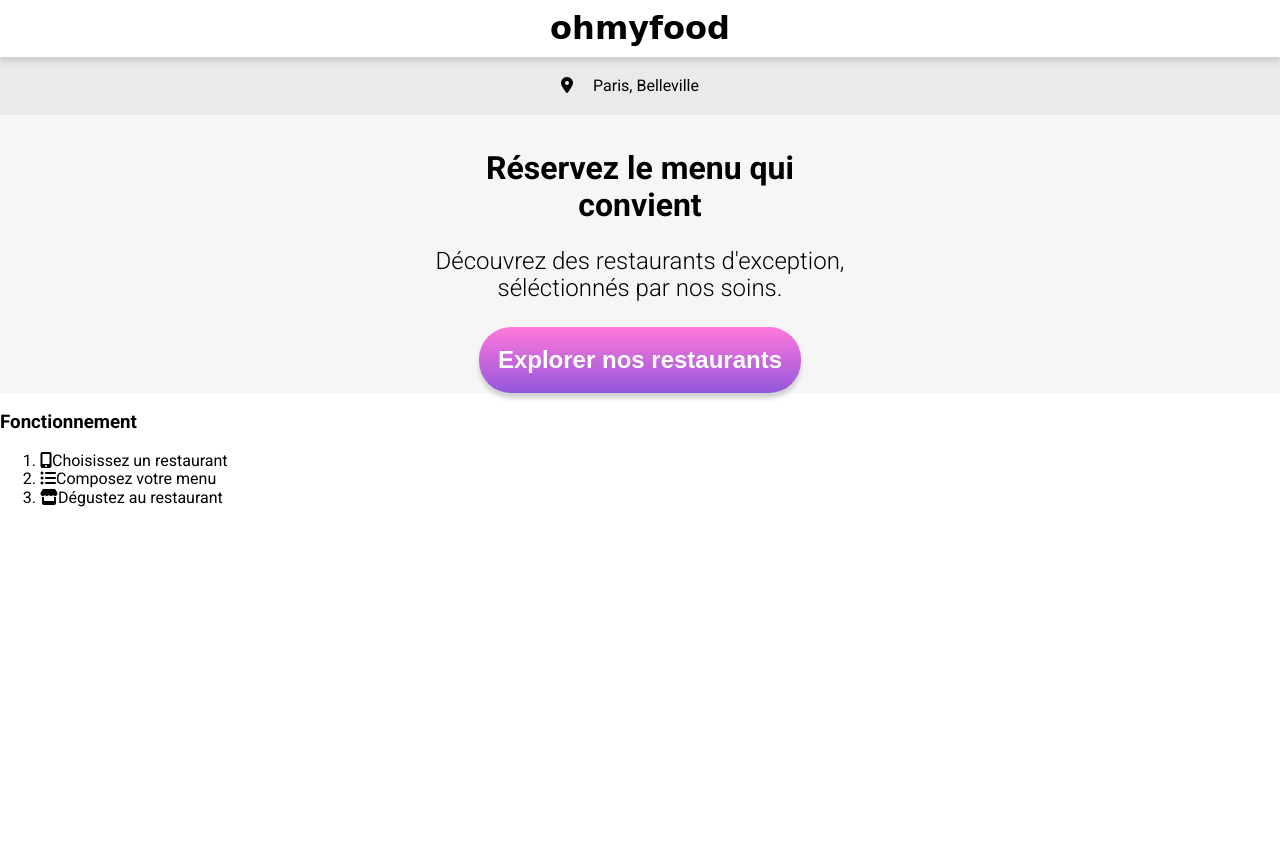
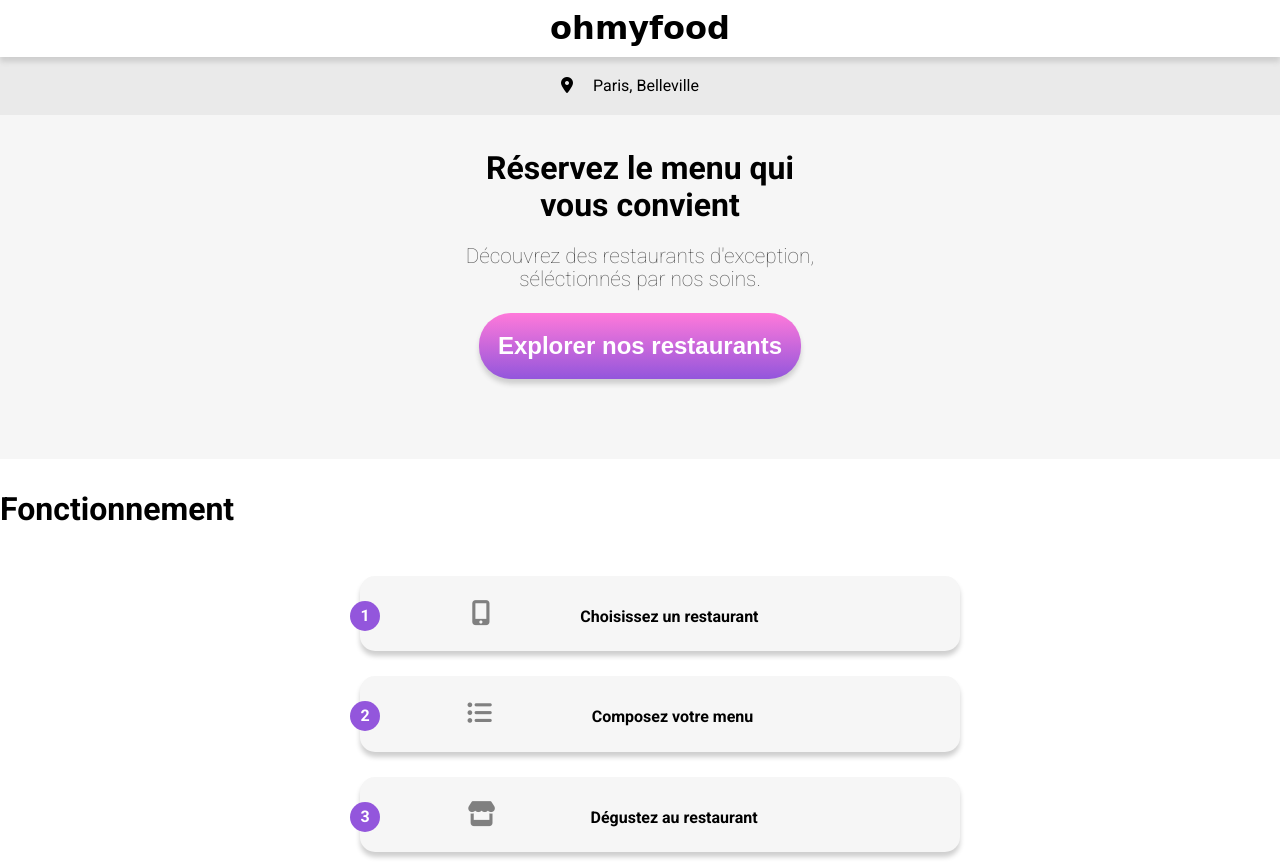
Before and after one commit to Effix1/projet3Effix, a website: page index.html in a window 1280 px wide. Before the commit the page ends 800 px from the top, so only its background shows below. Drawn offline with Linux system fonts and the light colour scheme; a web font is replaced by a local one.

Commit message:
mis en place des elements css

```diff
--- a/index.html
+++ b/index.html
@@ -21,16 +21,16 @@
                     <p>Paris, Belleville</p>
                 </div>
                 <div class="haut-de-page">
-                    <h3>Réservez le menu qui <br> convient</h3>
+                    <h3>Réservez le menu qui <br> vous convient</h3>
                     <p>Découvrez des restaurants d'exception,<br> séléctionnés par nos soins.</p>
                     <button>Explorer nos restaurants</button>
                 </div>
-                <h3>Fonctionnement</h3>
+                <h3 class="nav__title">Fonctionnement</h3>
                 <nav>
-                    <ol>
-                        <li><i class="fa-solid fa-mobile-screen-button"></i>Choisissez un restaurant</li>
-                        <li><i class="fa-solid fa-list-ul"></i>Composez votre menu</li>
-                        <li><i class="fa-sharp fa-solid fa-store"></i>Dégustez au restaurant</li>
+                    <ol class="nav__pic">
+                        <li><i class="fas-picture fa-solid fa-mobile-screen-button"></i>Choisissez un restaurant</li>
+                        <li><i class="fas-picture fa-solid fa-list-ul"></i>Composez votre menu</li>
+                        <li><i class="fas-picture fa-sharp fa-solid fa-store"></i>Dégustez au restaurant</li>
                     </ol>
                 </nav>
             </section>
--- a/layouts/header.scss
+++ b/layouts/header.scss
@@ -10,4 +10,4 @@ header{
         margin: 0;
     }
 
-}
+}cd
--- a/sass.scss
+++ b/sass.scss
@@ -31,15 +31,17 @@ body {
 
 .haut-de-page {
     text-align: center;
-    background-color: #f6f6f6;
+    background-color: $back-color;
+    padding-bottom: 80px;
     & h3 {
         margin: 0;
         padding: 35px 0 0 0;
         font-size:2rem;
     }
     & p {
-        font-weight: 300;
-        font-size: 1.5rem;
+        font-weight: 100;
+        font-size: 1.3rem;
+        color: #525252;
     }
     & button {
         @include shadow;
@@ -52,3 +54,60 @@ body {
         font-weight: 600;
     }
 }
+.nav__title {
+    font-size: 2rem;
+}
+
+nav {
+    counter-reset: choice;
+    text-align: center;
+    display: flex;
+    justify-content: center;
+    & .nav__pic{
+        width: 80vh;
+        display: flex;
+        flex-direction: column;
+        gap: 25px;
+    }
+
+    & li{
+        position: relative;
+        list-style-type: none;
+        @include shadow;
+        background-color: $back-color;
+        padding: 25px 0;
+        border-radius: 15px;
+        font-weight: 600;
+
+        & .fas-picture {
+        color: grey;
+        font-size: 25px;
+        position: relative;
+        left: -100px;
+        }
+        .fa-mobile-screen-button{
+            left: -90px;
+        }
+        .fa-store {
+            left: -95px;
+        }
+        &::before{
+            position: absolute;
+            left: -10px;
+            top: 25px;
+            display: block;
+            display:flex;
+            align-items: center;
+            justify-content: center;
+            content: counter(choice);
+            counter-increment: choice ;
+            background-color: $primaire;
+            color: white;
+            height: 30px;
+            width: 30px;
+            border-radius: 50%;
+
+        }
+    }
+
+}
--- a/utils/variables.scss
+++ b/utils/variables.scss
@@ -1,3 +1,4 @@
 $primaire: #9356DC;
 $secondaire: #FF79DA;
-$tertiaire: #99E2D0
+$tertiaire: #99E2D0;
+$back-color:#f6f6f6
```
Also changed, not shown: style.css, 1 other file.
